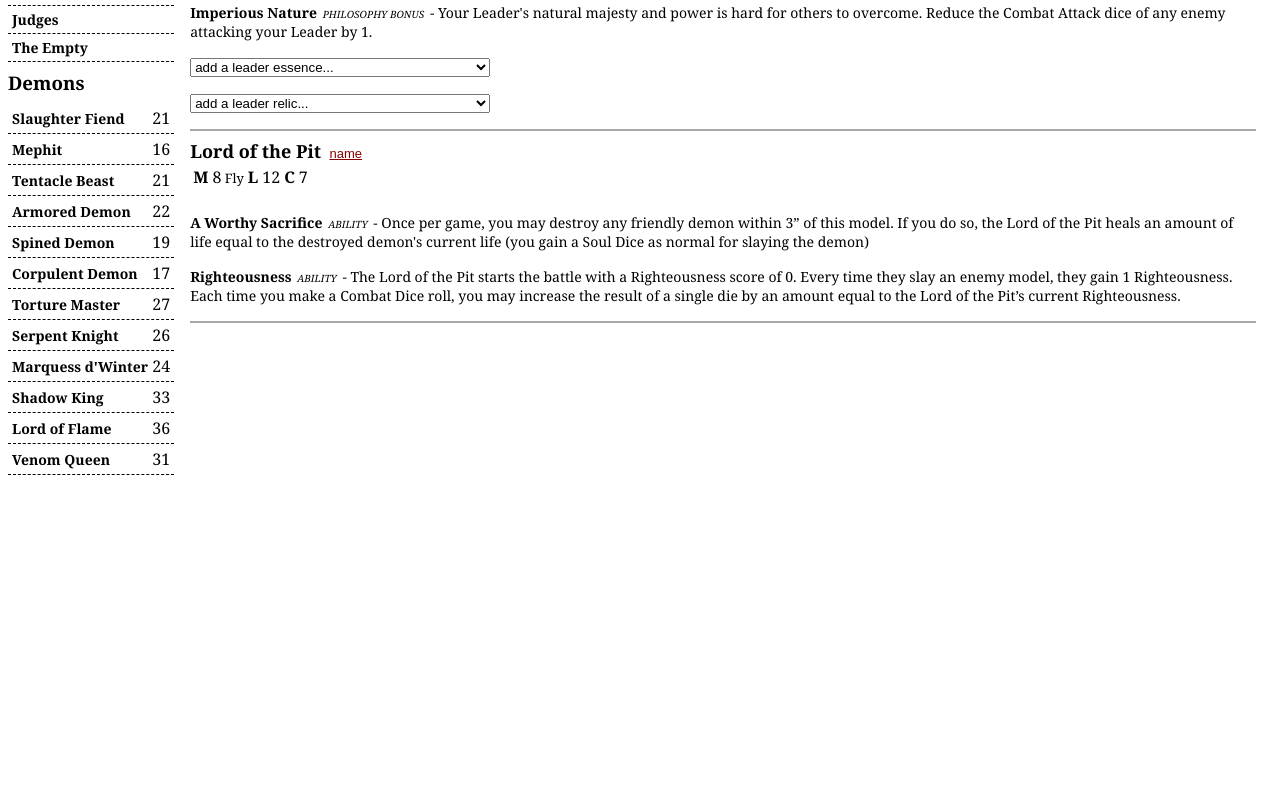
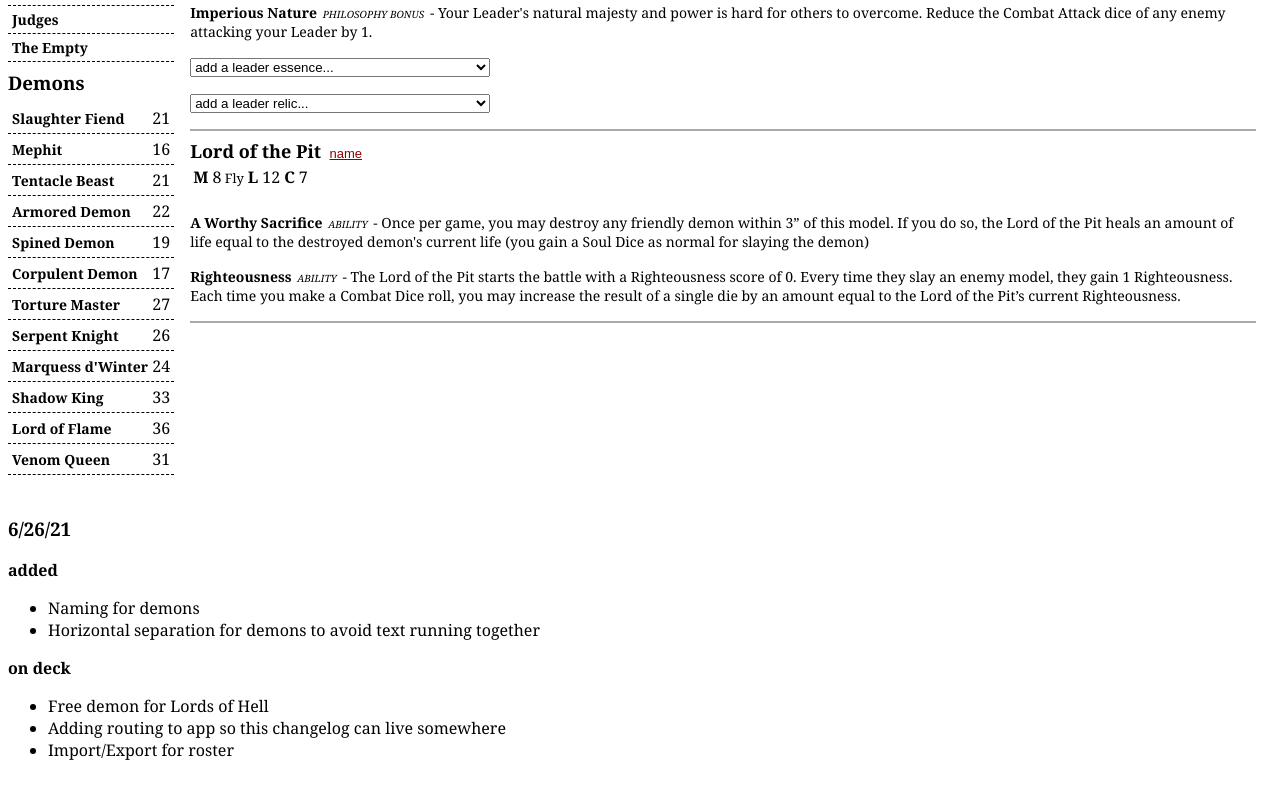
Before and after one commit to dkraytsberg/cabal-builder, a React (Create React App) app: page / in a window 1280 px wide. Shown: the part 280-1065 px from the top of the page. Before the commit the page ends 800 px from the top, so only its background shows below. Built offline with nearby package versions, Linux system fonts and the light colour scheme.

Commit message:
changelog

```diff
--- a/src/App.tsx
+++ b/src/App.tsx
@@ -6,6 +6,7 @@ import RosterPicker from "./components/RosterPicker";
 import Roster from "./components/Roster";
 import Leader from "./components/Leader";
 import PhilosophyInfo from "./components/PhilosophyInfo";
+import ChangeLog from "./changelog";
 import "./App.scss";
 
 function App() {
@@ -34,6 +35,7 @@ function App() {
           <Roster />
         </main>
       </div>
+      <ChangeLog />
     </div>
   );
 }
--- /dev/null
+++ b/src/changelog.tsx
@@ -0,0 +1,23 @@
+export default function ChangeLog() {
+  return (
+    <div data-hide-on-print>
+      <br />
+      <h3>6/26/21</h3>
+      <article>
+        <b>added</b>
+        <ul>
+          <li>Naming for demons</li>
+          <li>
+            Horizontal separation for demons to avoid text running together
+          </li>
+        </ul>
+        <b>on deck</b>
+        <ul>
+          <li>Free demon for Lords of Hell</li>
+          <li>Adding routing to app so this changelog can live somewhere</li>
+          <li>Import/Export for roster</li>
+        </ul>
+      </article>
+    </div>
+  );
+}
```
